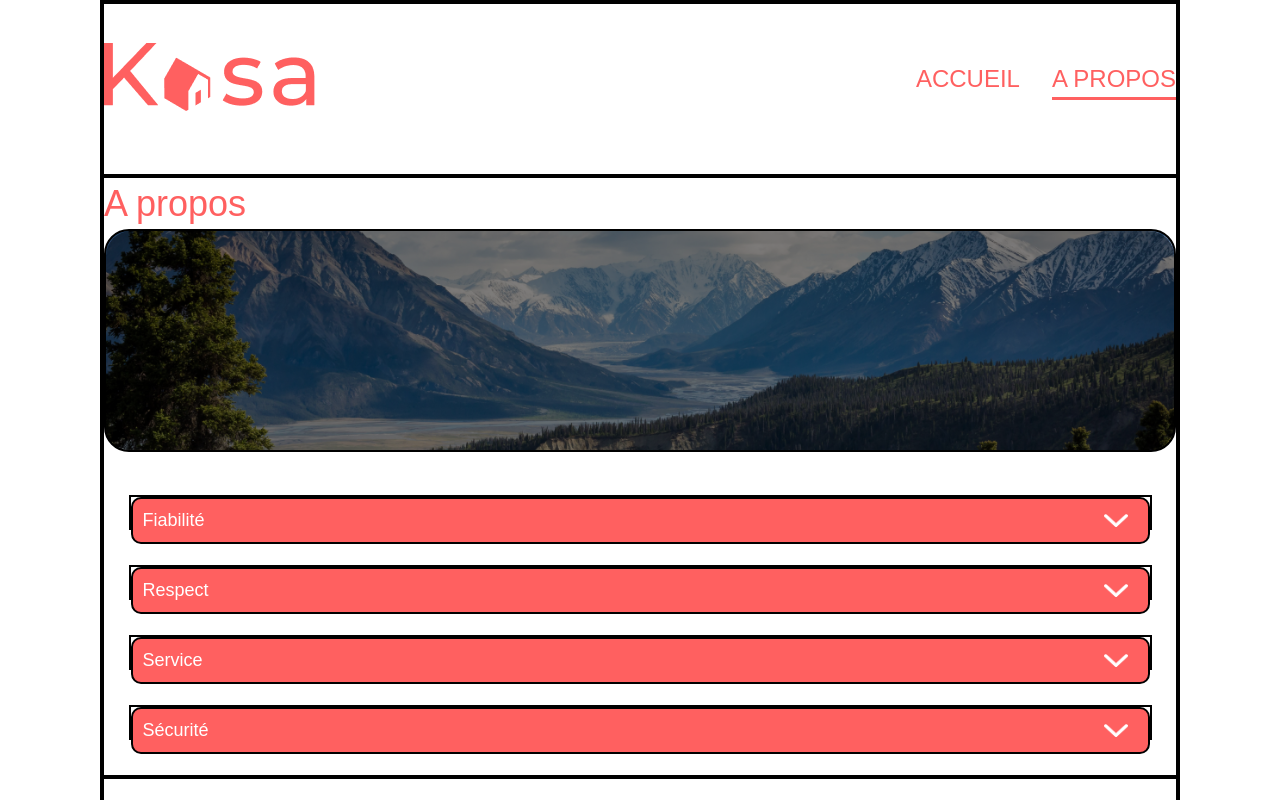
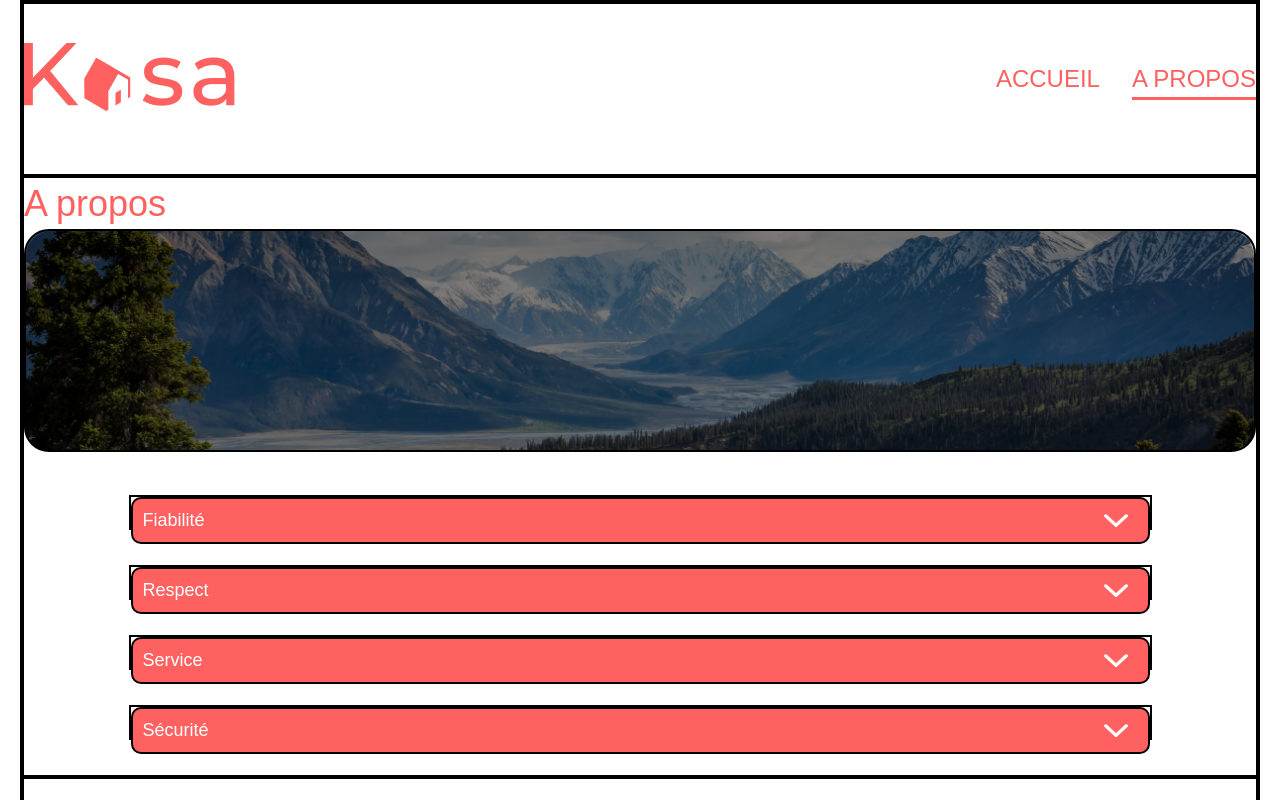
Before and after one commit to Axel75018/kasa, a React (Create React App) app: page /a-propos in a window 1280 px wide. Shown: the top 800 px of the page. Built offline with nearby package versions, Linux system fonts and the light colour scheme.

Commit message:
commentaires

```diff
--- a/src/assets/scss/_settings.scss
+++ b/src/assets/scss/_settings.scss
@@ -13,6 +13,10 @@ $radiusSecond: 10px;
 * {
   box-sizing: border-box;
 }
+div#root {
+  max-width: 1240px;
+  margin: 0 auto;
+}
 
 li {
   list-style: none;
@@ -21,10 +25,7 @@ li {
 }
 
 body {
-  margin: auto;
   font-family: Montserrat, sans-serif;
-  padding: 0px 100px;
-  max-width: 1440px;
   color: $ColorFirst;
 }
 h1 {
--- a/src/assets/style/style.css
+++ b/src/assets/style/style.css
@@ -313,6 +313,11 @@ template {
   box-sizing: border-box;
 }
 
+div#root {
+  max-width: 1240px;
+  margin: 0 auto;
+}
+
 li {
   list-style: none;
   margin: 0;
@@ -320,10 +325,7 @@ li {
 }
 
 body {
-  margin: auto;
   font-family: Montserrat, sans-serif;
-  padding: 0px 100px;
-  max-width: 1440px;
   color: rgb(255, 96, 96);
 }
 
@@ -564,14 +566,6 @@ img.chevron.gauche {
 }
 img.chevron.droite {
   left: 92.26%;
-}
-
-.active {
-  display: block;
-}
-
-.hidden {
-  display: none;
 }
 
 div.collapseContainer {
--- a/src/components/banniere/BanniereHome.js
+++ b/src/components/banniere/BanniereHome.js
@@ -1,6 +1,7 @@
 import React from "react";
 
 const BanniereHome = ({ h2banniere, imageBanniere }) => {
+  //props h2 pour le texte et image
   return (
     <div
       className="banniereHome"
--- a/src/components/card/Card.js
+++ b/src/components/card/Card.js
@@ -1,12 +1,14 @@
 import React from "react";
 import { NavLink } from "react-router-dom";
 import Data from "../../data/logements.json";
+// Importation du fichier JSON contenant les données des logements
 const Card = () => {
   return (
     <div className="cardListContainer">
       <section id="listingAppart">
         <ul>
           {Data.map((logement) => (
+            // Parcours des données des logements et création des thumbs
             <NavLink key={logement.id} to={`/logement/${logement.id}`}>
               <li className="Card" key={logement.id}>
                 <article key={logement.id}>
--- a/src/components/carousel/Carousel.js
+++ b/src/components/carousel/Carousel.js
@@ -5,7 +5,7 @@ import chevronDroite from "../../assets/images/chevronDroite.png";
 const Carousel = ({ pictures }) => {
   // prends un un tableau pictures  en prop.
   const [indexActuel, setIndex] = useState(0); // Hook useState l'état du indexActuel initialement  à 0.
-  const nbrPhoto = pictures.length; // Obtient le nombre total d'images dans le tableau.
+  const nbrPhoto = pictures.length; // Obtient le nombre total d'images dans le tableau pour comparer à l'index.
 
   return (
     <section className="carousel">
@@ -37,6 +37,8 @@ const Carousel = ({ pictures }) => {
           <div
             key={index}
             // Ajoute la classe 'active' si l'index de l'image actuelle correspond à indexActuel.
+            // Cela permet de faire apparaître l'image actuelle et de masquer les autres en jouant
+            // sur la height et width plutot que de les faire disparaitre avec display:none pour pouvoir l'animer.
             className={`carousel__container ${
               indexActuel === index ? "active" : ""
             }`}
--- a/src/components/collapse/Collapse2.js
+++ b/src/components/collapse/Collapse2.js
@@ -1,11 +1,13 @@
 import React, { useState } from "react";
 import up from "../../assets/images/up.png";
 
-const Collapse2 = ({ titre, contenu, hauteurTitreCollapse }) => {
+const Collapse2 = ({ titre, contenu }) => {
   const [collapse, setCollapse] = useState(false);
+  // Utilisation du hook useState pour gérer l'état du collapse
 
   const togleCollapse = () => {
     setCollapse((prevCollapse) => !prevCollapse);
+    // Inversion de la valeur de l'état du collapse
   };
 
   return (
@@ -16,10 +18,12 @@ const Collapse2 = ({ titre, contenu, hauteurTitreCollapse }) => {
           src={up}
           alt={collapse ? "up" : "down"}
           onClick={togleCollapse}
-          className={`chevronTogle ${collapse ? "rotateUp" : "rotateDown"}`} // change la classe en fonction de l'état du collapse
+          className={`chevronTogle ${collapse ? "rotateUp" : "rotateDown"}`}
+          // change la classe en fonction de l'état du collapse pour faire tourner le chevron
         />
       </div>
       <div className={`collapseContenu ${collapse ? "montre" : "cache"}`}>
+        {/* // change la classe en fonction de l'état du collapse pour afficher ou masquer le contenu */}
         <div> {contenu}</div>
       </div>
     </div>
--- a/src/pages/a-propos/About.jsx
+++ b/src/pages/a-propos/About.jsx
@@ -14,28 +14,24 @@ const About = () => {
           contenu={
             "La bienveillance fait partie des valeurs fondatrices de Kasa. Tout comportement discriminatoire ou de perturbation du voisinage entraînera une exclusion de notre plateforme."
           }
-          hauteurTitreCollapse={47}
         />
         <Collapse2
           titre={"Respect"}
           contenu={
             "La bienveillance fait partie des valeurs fondatrices de Kasa. Tout comportement discriminatoire ou de perturbation du voisinage entraînera une exclusion de notre plateforme."
           }
-          hauteurTitreCollapse={47}
         />
         <Collapse2
           titre={"Service"}
           contenu={
             "La bienveillance fait partie des valeurs fondatrices de Kasa. Tout comportement discriminatoire ou de perturbation du voisinage entraînera une exclusion de notre plateforme."
           }
-          hauteurTitreCollapse={47}
         />
         <Collapse2
           titre={"Sécurité"}
           contenu={
             "La bienveillance fait partie des valeurs fondatrices de Kasa. Tout comportement discriminatoire ou de perturbation du voisinage entraînera une exclusion de notre plateforme."
           }
-          hauteurTitreCollapse={47}
         />
       </section>
     </div>
--- a/src/pages/home/Home.jsx
+++ b/src/pages/home/Home.jsx
@@ -8,6 +8,7 @@ const acceuil = () => {
   return (
     <div className="home">
       <BanniereHome h2banniere={h2banniere} imageBanniere={imageBanniereHome} />
+      {/* on passe le props h2banniere et imageBanniere dans le composant BanniereHome */}
 
       <Card />
     </div>
```
Also changed, not shown: src/components/carousel/_carousel.scss (+7 -7 lines), 1 other file (tests, documents, lock files or other folders).
